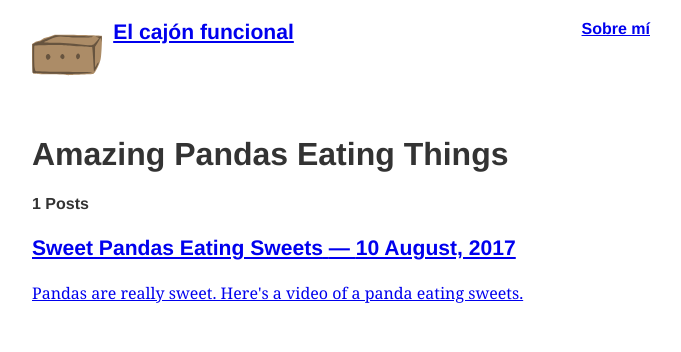
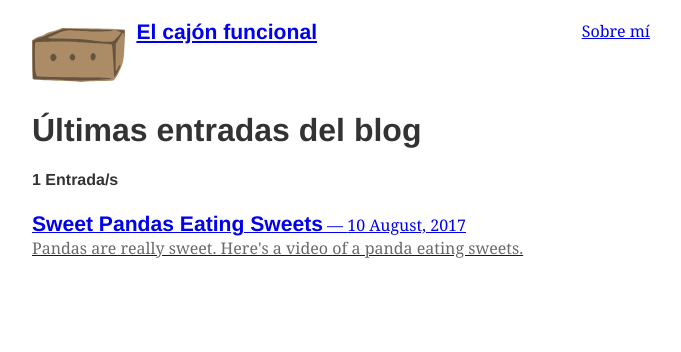
Before and after one commit to tuxfede/elcajonfuncional, a Gatsby site: page / in a window 1280 px wide. Shown: the whole page, without its empty margins (299-980 px from the left). Built offline with nearby package versions, Linux system fonts and the light colour scheme; Gatsby itself is replaced by a stand-in of ours; some packages are replaced by stand-ins of ours.

Commit message:
New index translation. Minor style updates

```diff
--- a/src/components/blogTitle.js
+++ b/src/components/blogTitle.js
@@ -34,7 +34,7 @@ export default () => {
               style={{
                 marginRight: rhythm(1 / 2),
                 marginBottom: 0,
-                width: rhythm(3),
+                width: rhythm(4),
                 height: rhythm(3)
               }}
             />
--- a/src/components/layout.js
+++ b/src/components/layout.js
@@ -3,7 +3,7 @@ import BlogTitle from "./blogTitle";
 import NavBar from "./navBar";
 export default ({ children, data }) => (
   <div style={{ margin: `0 auto`, maxWidth: 650, padding: `1.25rem 1rem` }}>
-    <header style={{ marginBottom: `1.5rem` }}>
+    <header style={{ marginBotom: `0rem` }}>
       <div
         style={{
           display: "flex",
--- a/src/components/navBar.js
+++ b/src/components/navBar.js
@@ -8,7 +8,7 @@ const ListLink = props => (
     }}
   >
     <Link to={props.to}>
-      <h4>{props.children}</h4>
+      <p>{props.children}</p>
     </Link>
   </li>
 );
--- a/src/pages/index.js
+++ b/src/pages/index.js
@@ -11,15 +11,14 @@ export default ({ data }) => (
         <title>{data.site.siteMetadata.title}</title>
         <link rel="canonical" href={data.site.siteMetadata.siteUrl} />
       </Helmet>
-      <h1>Amazing Pandas Eating Things</h1>
-      <h4>{data.allMarkdownRemark.totalCount} Posts</h4>
+      <h1>Últimas entradas del blog</h1>
+      <h4>{data.allMarkdownRemark.totalCount} Entrada/s</h4>
       {data.allMarkdownRemark.edges.map(({ node }) => (
         <div key={node.id}>
           <Link to={node.fields.slug}>
-            <h3>
-              {node.frontmatter.title} <span>— {node.frontmatter.date}</span>
-            </h3>
-            <p>{node.excerpt}</p>
+            <h3 style={{ display: "inline" }}>{node.frontmatter.title}</h3>
+            <span> — {node.frontmatter.date}</span>
+            <p style={{ color: "dimgray" }}>{node.excerpt}</p>
           </Link>
         </div>
       ))}
@@ -44,11 +43,11 @@ export const query = graphql`
           excerpt
         }
       }
-    },
-	site {
+    }
+    site {
       siteMetadata {
-        title,
-		siteUrl
+        title
+        siteUrl
       }
     }
   }
```
